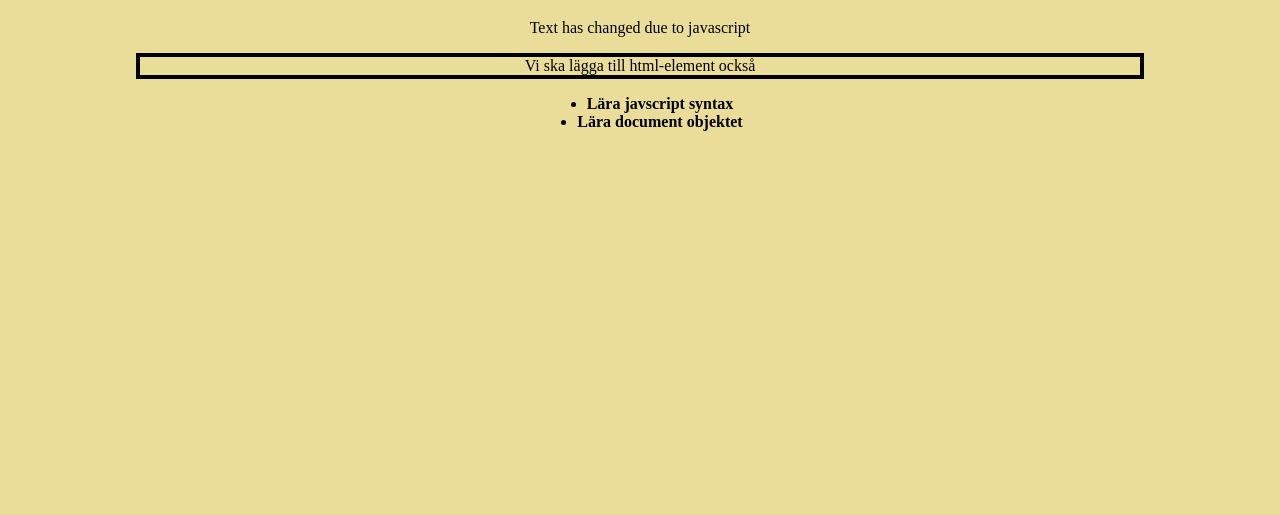
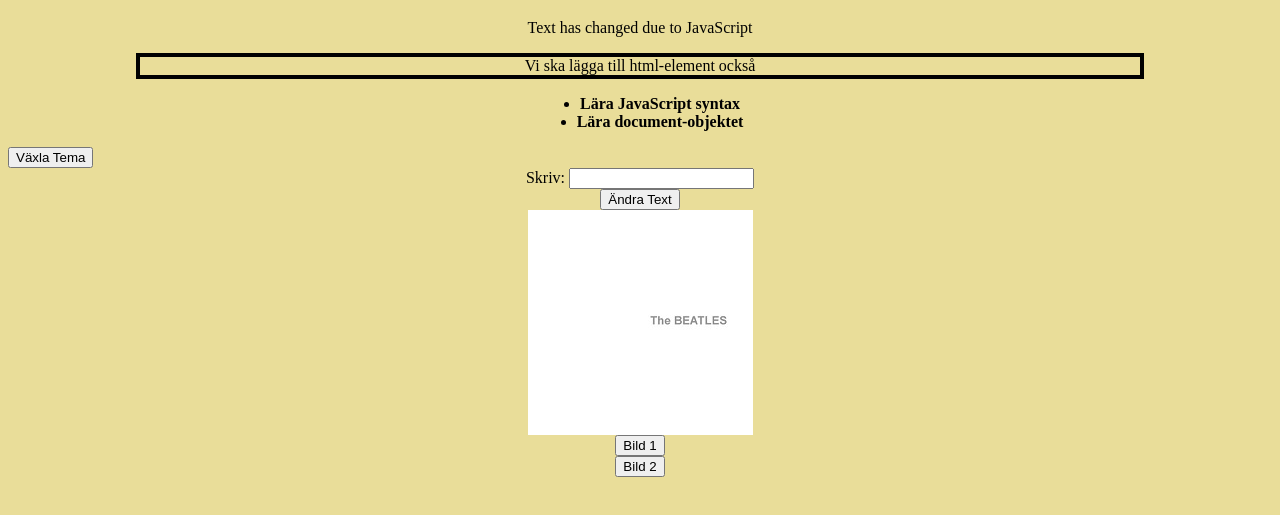
Before and after one commit to Tugsbayar-Ga/lek-9.1--vning, a plain HTML site: page index.html in a window 1280 px wide. Shown: the part 61-576 px from the top of the page. Drawn offline with Linux system fonts and the light colour scheme.

Commit message:
web-9.1-9.2-klar

```diff
--- a/index.html
+++ b/index.html
@@ -1,17 +1,34 @@
 <!DOCTYPE html>
-<html lang="en">
+<html lang="sv">
 <head>
     <meta charset="UTF-8">
     <meta name="viewport" content="width=device-width, initial-scale=1.0">
-    <title>Document</title>
-    <script defer src="./script.js"></script>
+    <title>Javascript Övning 1</title>
     <link rel="stylesheet" href="style.css">
+    <script defer src="script.js"></script>
 </head>
 <body>
-<h1> Javascript Övning1</h1>
-<p> Vi ska hämta och ändra på html-element</p>
+
+<h1>Javascript Övning 1</h1>
+<p>Vi ska hämta och ändra på html-element</p>
 <p class="text">Vi ska lägga till html-element också</p>
-<ul>
-</ul>
+
+<ul></ul>
+
+<button type="button" onclick="växla_tema()">Växla Tema</button>
+
+<div>
+    <label>
+        Skriv:
+        <input type="text" id="ny_text">
+    </label>
+    <button type="button" onclick="lägg_till()">Ändra Text</button>
+</div>
+
+<div>
+    <img class="bilden" src="./bild/album1.jpg" alt="album 1">
+    <button type="button" onclick="byt_bild('./bild/album1.jpg')">Bild 1</button>
+    <button type="button" onclick="byt_bild('./bild/album2.jpg')">Bild 2</button>
+</div>
 </body>
 </html>
--- a/script.js
+++ b/script.js
@@ -1,37 +1,54 @@
+// Rubrik
 let rubrik = document.querySelector("h1");
+rubrik.textContent = "Javascript it is";
+rubrik.classList.add("xtra");
 
-console.log("rubriken text är" +rubrik.textContent);
-rubrik.textContent= "Javascript it is";
-
+// Paragrafer
 let p = document.querySelector("p");
-
-p.textContent= "Text has changed due to javascript";
+p.textContent = "Text has changed due to JavaScript";
 
 let text = document.querySelector(".text");
+text.style.border = "4px solid black";
+text.style.marginLeft = "10vw";
+text.style.marginRight = "10vw";
 
-text.style.border="4px solid black";
-
-text.style.marginLeft= "10vw";
-text.style.marginRight="10vw";
-
-rubrik.classList.add("xtra");
-
+// Bakgrund
 document.body.classList.add("yellow_background");
 
+// Lista
 let listan = document.querySelector("ul");
-let li_1 = document.createElement("li");
 
-li_1.textContent="Lära javscript syntax";;
-listan.appendChild(li_1);
+let li1 = document.createElement("li");
+li1.textContent = "Lära JavaScript syntax";
+listan.appendChild(li1);
 
-let li_2 = document.createElement("li");
-li_2.textContent="Lära document objektet";
-listan.appendChild(li_2);
+let li2 = document.createElement("li");
+li2.textContent = "Lära document-objektet";
+listan.appendChild(li2);
 
 listan.classList.add("ul_layout");
+
 let li_array = document.querySelectorAll("li");
+for (let i = 0; i < li_array.length; i++) {
+    li_array[i].classList.add("fet_text");
+}
 
-for(let i=0; i < li_array.length; i++)
-{
-li_array[i].classList.add("fet_text");
+// Växla tema
+function växla_tema() {
+    document.body.classList.toggle("dark_mode");
 }
+
+// Ändra text
+let ny_text = document.querySelector("#ny_text");
+
+function lägg_till() {
+    text.textContent = ny_text.value;
+    ny_text.value = "";
+}
+
+// Byt bild
+let bilden = document.querySelector(".bilden");
+
+function byt_bild(fil_sökväg) {
+    bilden.src = fil_sökväg;
+}
--- a/style.css
+++ b/style.css
@@ -20,3 +20,13 @@ font-weight: bolder;}
 display: flex;
 flex-direction: column;
 align-items: center;}
+
+.dark_mode{
+color:white;
+background-color: black;
+}
+div{
+display: flex;
+flex-direction: column;
+align-items: center;
+}
```
Also changed, not shown: bild/album1.jpg (added), bild/album2.jpg (added).
